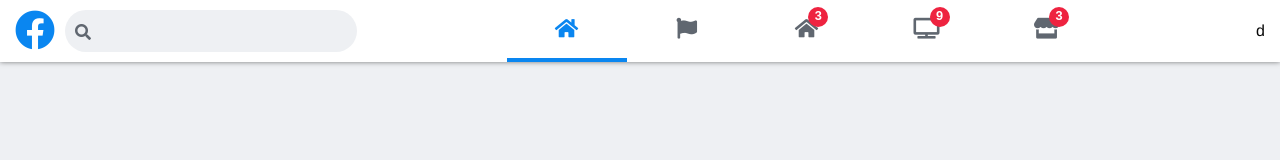
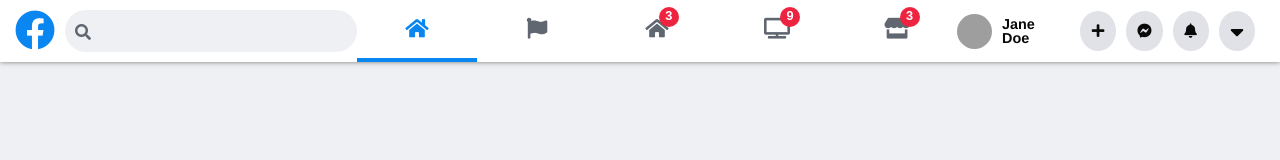
Before and after one commit to Saromazzotta/facebook-clone, a plain HTML site: page index.html in a window 1280 px wide. Drawn offline with Linux system fonts and the light colour scheme; grey boxes are pictures that could not be loaded.

Commit message:
finished header

```diff
--- a/css/styles.css
+++ b/css/styles.css
@@ -112,3 +112,42 @@ header {
     right: -10px;
     font-weight: 700;
 }
+.header__acount {
+    display: flex;
+}
+.header__actions {
+    display: flex;
+    justify-content: center;
+    align-items: center;
+}
+.header__user-img {
+    border-radius: 50%;
+    height: 35px;
+    width: 35px;
+    margin-right: 10px;
+}
+.header__user-name {
+    font-size: .9rem;
+    font-weight: 600;
+    margin-right: 20px;
+}
+.header__circle-link {
+    background: var(--button-link);
+    height: 40px;
+    width: 40px;
+    display: flex;
+    border-radius: 50%;
+    color: var(--dark-color-text);
+    justify-content: center;
+    align-items: center;
+    text-decoration: none;
+    margin-right: 10px;
+}
+.header__circle-link .fa-sort-down {
+    position: relative;
+    top: -3px;
+    font-size: 1.4rem;
+}
+.header__link-icon {
+    font-size: .9rem;
+}
--- a/index.html
+++ b/index.html
@@ -51,7 +51,22 @@
         </div>
 
         <div class="header__account">
-            d
+            <div class="header__actions">
+                <img src="https://randomuser.me/api/portraits/women/44.jpg" class="header__user-img" alt="user image">
+                <span class="header__user-name">Jane Doe</span>
+                <a href="#" class="header__circle-link">
+                    <i class="header__link-icon fas fa-plus"></i>
+                </a>
+                <a href="#" class="header__circle-link">
+                    <i class="header__link-icon fab fa-facebook-messenger"></i>
+                </a>
+                <a href="#" class="header__circle-link">
+                    <i class="header__link-icon fas fa-bell"></i>
+                </a>
+                <a href="#" class="header__circle-link">
+                    <i class="header__link-icon fas fa-sort-down"></i>
+                </a>
+            </div>
         </div>
     </header>
 </body>
```
